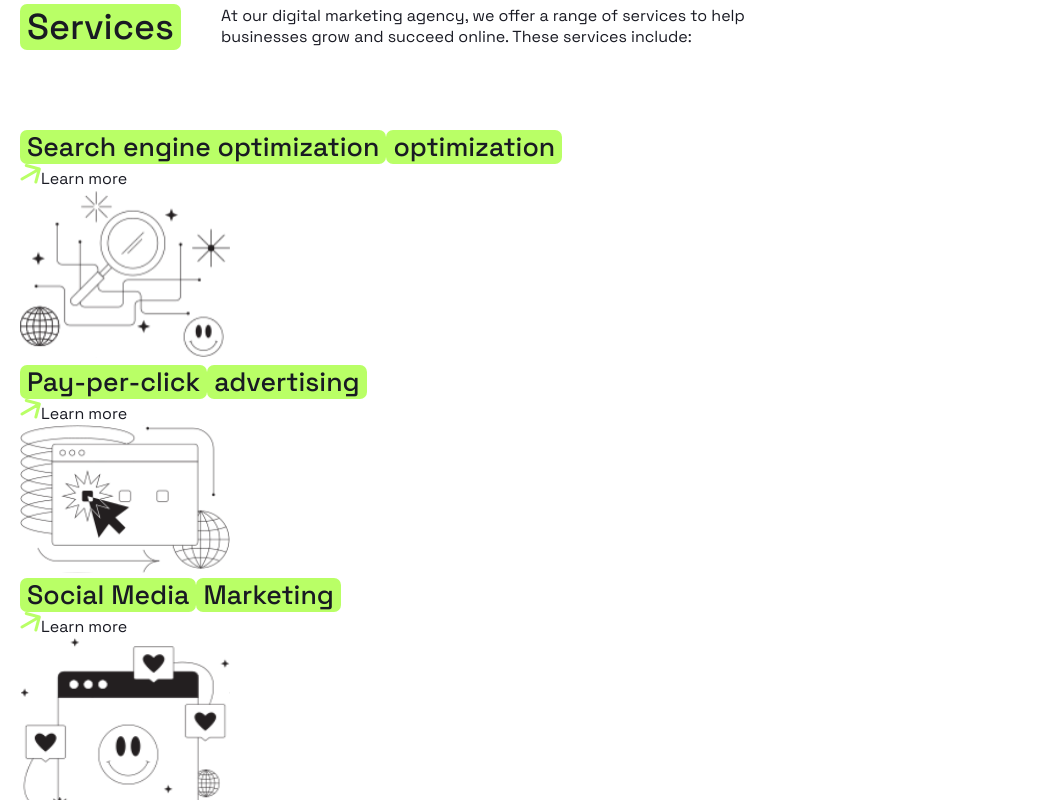
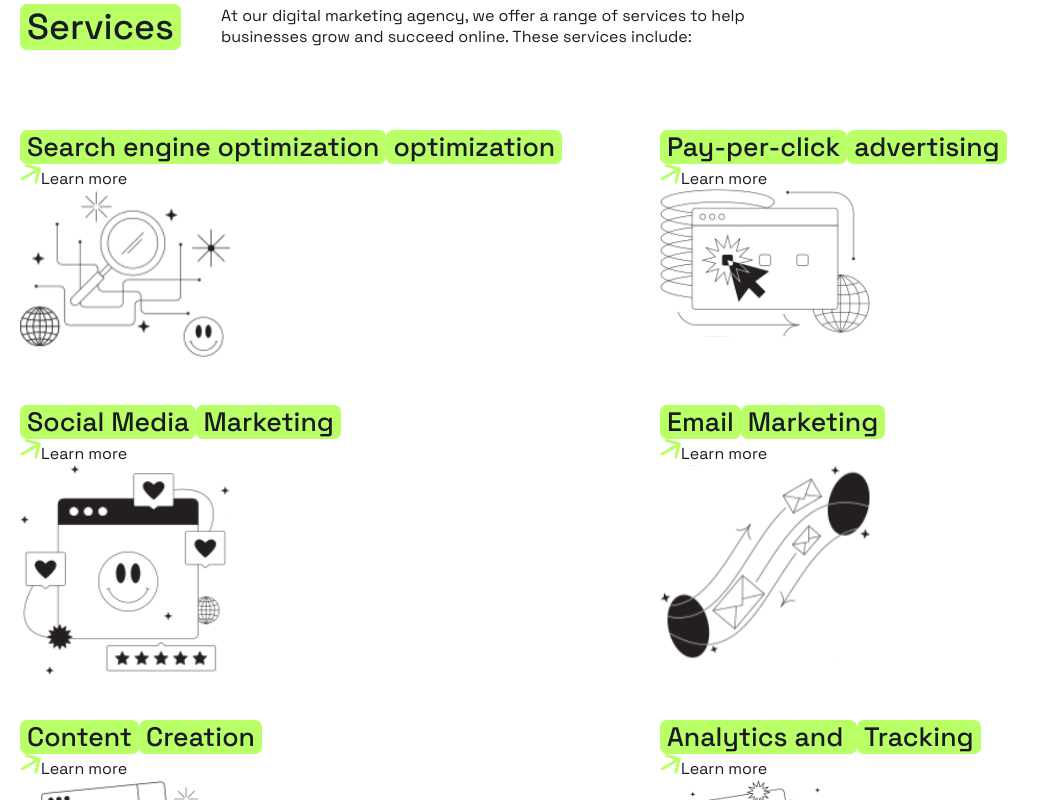
Before and after one commit to Skippy347/AV.BEMPositivus, a React app: page / in a window 1280 px wide. Shown: the part 860-1660 px from the top of the page, without its empty margins (0-1050 px from the left). Built offline with nearby package versions, Linux system fonts and the light colour scheme.

Commit message:
Add: Include _grid.scss block with enhanced SCSS styling

```diff
--- /dev/null
+++ b/src/app/styles/blocks/_grid.scss
@@ -0,0 +1,13 @@
+.grid {
+  --grid-columns: 1;
+
+  display: grid;
+  grid-template-columns: repeat(var(--grid-columns), 1fr);
+  gap: 40px;
+
+  @for $i from 2 through 12 {
+    &--#{$i} {
+      --grid-columns: #{$i};
+    }
+  }
+}
--- a/src/app/styles/styles.scss
+++ b/src/app/styles/styles.scss
@@ -8,6 +8,7 @@
 
 // blocks
 @use "./blocks/button";
+@use "./blocks/grid";
 @use "./blocks/burger-button";
 @use "./blocks/header";
 @use "./blocks/section";
--- a/src/pages/MainPage/ui/sections/ServicesSection/ServicesSection.tsx
+++ b/src/pages/MainPage/ui/sections/ServicesSection/ServicesSection.tsx
@@ -20,7 +20,7 @@ export function ServicesSection(): React.ReactElement {
       </header>
       <div className="section__body">
         <div className="services">
-          <ul className="services__list">
+          <ul className="services__list grid grid--2">
             <li className="services__item">
               <article className="service-card ">
                 <div className="service-card__body">
```
